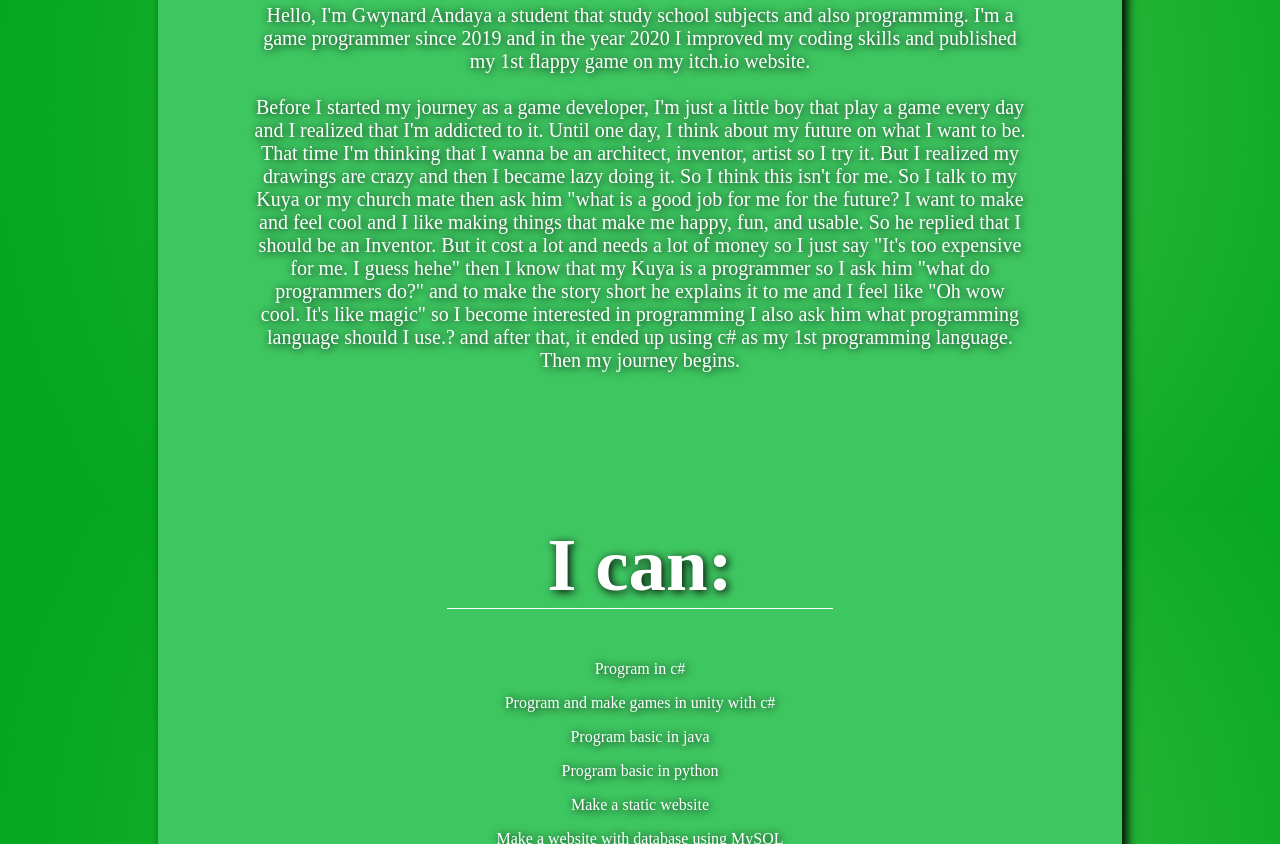
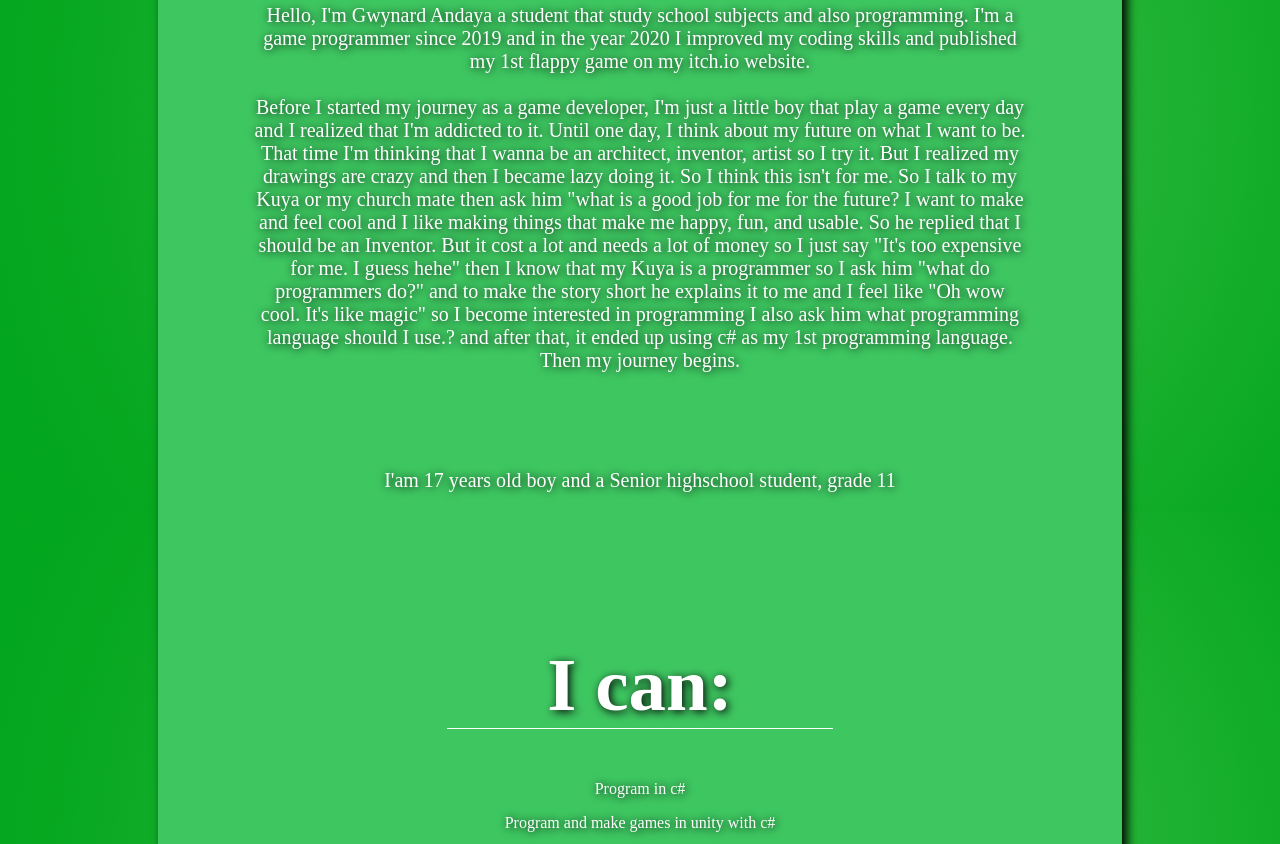
Before and after one commit to PengGwyn/PengGwyn.github.io, a plain HTML site: page aboutme.html in a window 1280 px wide. Shown: the part 256-1100 px from the top of the page. Drawn offline with Linux system fonts and the light colour scheme.

Commit message:
added school details

```diff
--- a/aboutme.html
+++ b/aboutme.html
@@ -37,7 +37,8 @@
                     for me. I guess hehe" then I know that my Kuya is a programmer so I ask him "what do programmers do?"
                     and to make the story short he explains it to me and I feel like "Oh wow cool. It's like magic"
                     so I become interested in programming I also ask him what programming language should I use.?
-                    and after that, it ended up using c# as my 1st programming language. Then my journey begins.
+                    and after that, it ended up using c# as my 1st programming language. Then my journey begins. <br>
+                    <p class="about">I'am 17 years old boy and a Senior highschool student, grade 11</p>
                 </p>
                 <div class="myskills">
                     <h1 class="ican">I can:</h1>
```
